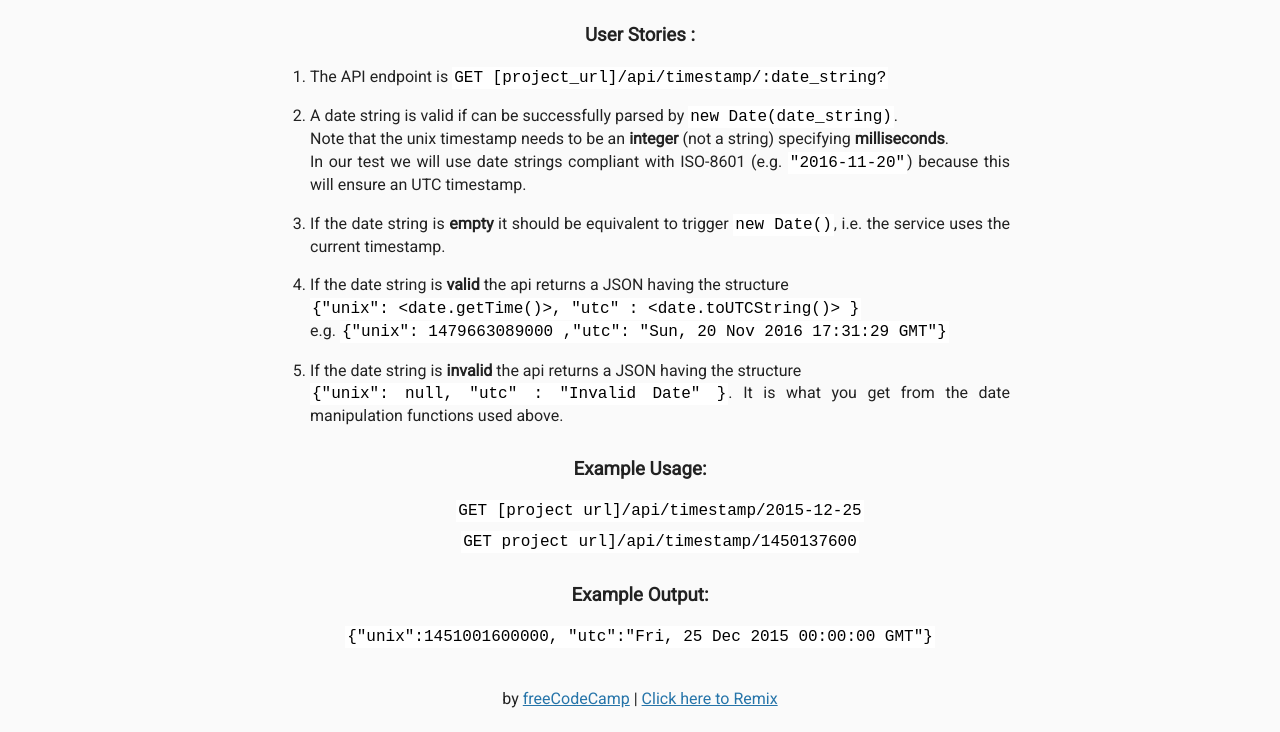
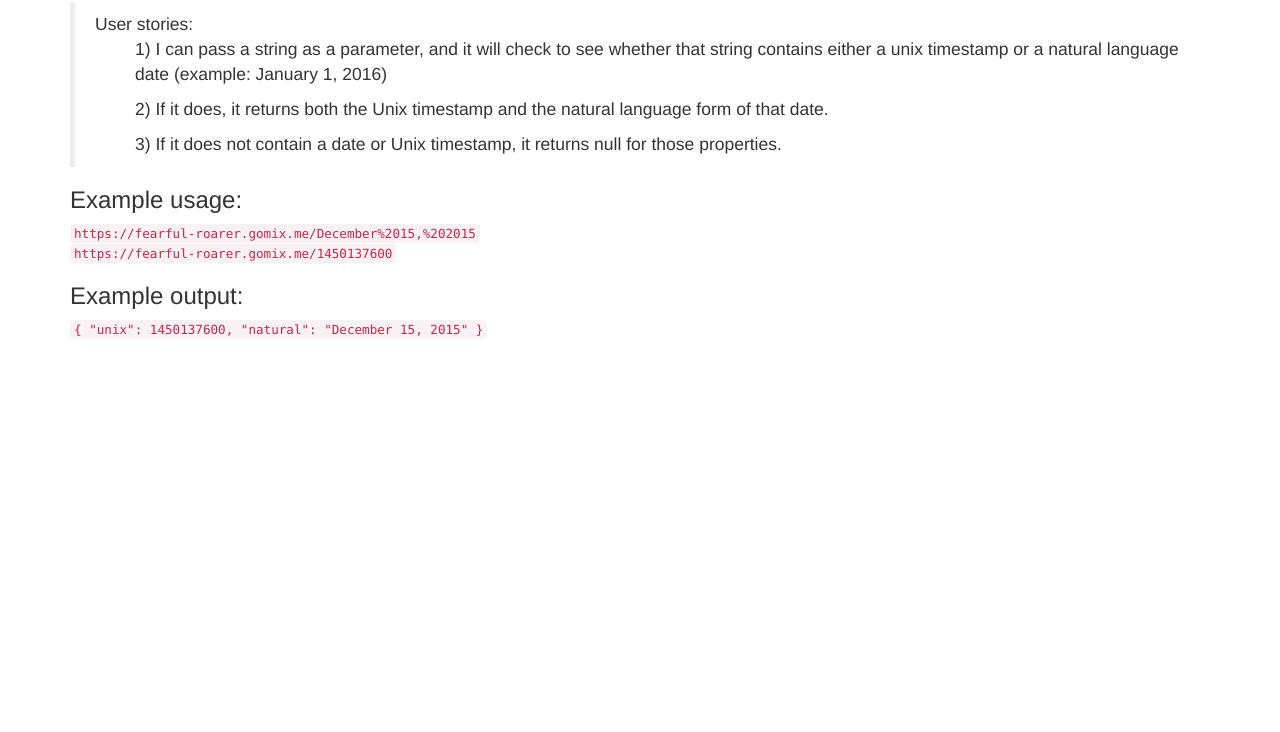
Before and after one commit to meherchandan/fcc-timestamp-microservice, a website: page views/index.html in a window 1280 px wide. Shown: the part 68-800 px from the top of the page. Drawn offline with nearby package versions, Linux system fonts and the light colour scheme; files that its build step writes are made by us from their sources.

Commit message:
Updated with Gomix

```diff
--- a/server.js
+++ b/server.js
@@ -14,11 +14,8 @@ app.use(cors({optionSuccessStatus: 200}));  // some legacy browsers choke on 204
 // http://expressjs.com/en/starter/static-files.html
 app.use(express.static('public'));
 
-//Route to provide current Date in UTC and UNIX timestamp format
-app.get("/api/timestamp",dateconverter.defaultDate);
-
 //Route to convert provided date to UTC and UNIX timestamp
-app.get("/api/timestamp/:timestamp",dateconverter.convertDate);
+app.get("/:timestamp",dateconverter);
 
 // http://expressjs.com/en/starter/basic-routing.html
 app.get("/", function (req, res) {
--- a/views/index.html
+++ b/views/index.html
@@ -1,50 +1,32 @@
-<!DOCTYPE html>
 
-<html>
-
+<!doctype html>
+<html lang="en">
     <head>
-      <title>Timestamp Microservice</title>
-      <link rel="shortcut icon" href="https://cdn.hyperdev.com/us-east-1%3A52a203ff-088b-420f-81be-45bf559d01b1%2Ffavicon.ico" type="image/x-icon"/>
-      <link href="https://fonts.googleapis.com/css?family=Roboto" rel="stylesheet" type="text/css">
-      <link href="style.css" rel="stylesheet" type="text/css">
+        <title>Timestamp microservice</title>
+        <link rel="stylesheet" href="https://maxcdn.bootstrapcdn.com/bootstrap/3.3.6/css/bootstrap.min.css">
     </head>
-
     <body>
-
         <div class="container">
-        <h2>API Project: Timestamp Microservice</h2>
-        <h3>User Stories :</h3>
-        <ol class="user-stories">
-
-          <li>The API endpoint is <code>GET [project_url]/api/timestamp/:date_string?</code></li>
-          <li>A date string is valid if can be successfully parsed by <code>new Date(date_string)</code>.<br>
-          Note that the unix timestamp needs to be an <strong>integer</strong> (not a string) specifying <strong>milliseconds</strong>.<br>
-          In our test we will use date strings compliant with ISO-8601 (e.g. <code>"2016-11-20"</code>) because this will ensure an UTC timestamp.</li>
-          <li>If the date string is <strong>empty</strong> it should be equivalent to trigger <code>new Date()</code>, i.e. the service uses the current timestamp.</li>
-          <li>If the date string is <strong>valid</strong> the api returns a JSON having the structure<br><code>{"unix": &lt;date.getTime()&gt;, "utc" : &lt;date.toUTCString()&gt; }</code><br>
-            e.g. <code>{"unix": 1479663089000 ,"utc": "Sun, 20 Nov 2016 17:31:29 GMT"}</code></li>
-          <li>If the date string is <strong>invalid</strong> the api returns a JSON having the structure <br>
-              <code>{"unix": null, "utc" : "Invalid Date" }</code>. It is what you get from the date manipulation functions used above.
-          </li>
-        </ol>
-
-        <h3>Example Usage:</h3>
-        <ul>
-          <li>
-            <code>GET [project url]/api/timestamp/2015-12-25</code></li>
-          <li><code>GET project url]/api/timestamp/1450137600</code></li>
-        </ul>
-
-        <h3>Example Output:</h3>
-        <p>
-          <code>{"unix":1451001600000, "utc":"Fri, 25 Dec 2015 00:00:00 GMT"}</code>
-        </p>
-      </div>
-      <div class="footer">
-        <p>
-          by <a href="http://www.freecodecamp.com/">freeCodeCamp</a> | <a href="https://hyperdev.com/#!/remix/FCC_API_timestamp_bplate/8338be2-a353-4892-8a0d-6295e4f12eb5">Click here to Remix</a>
-        </p>
+            <h1 class="header">
+                API Basejump: Timestamp microservice
+            </h1>
+            <blockquote>
+                User stories:
+                <ul>1) I can pass a string as a parameter, and it will check to see whether that string
+                contains either a unix timestamp or a natural language date (example: January 1, 2016)</ul>
+                <ul>2) If it does, it returns both the Unix timestamp and the natural language form of that date.</ul>
+                <ul>3) If it does not contain a date or Unix timestamp, it returns null for those properties.</ul>
+            </blockquote>
+            <h3>Example usage:</h3>
+            <code>https://fearful-roarer.gomix.me/December%2015,%202015</code><br>
+            <code>https://fearful-roarer.gomix.me/1450137600</code>
+            <h3>Example output:</h3>
+            <code>
+                {
+                  "unix": 1450137600,
+                  "natural": "December 15, 2015"
+                }
+            </code>
         </div>
     </body>
-
 </html>
```
Also changed, not shown: dateconverter.js (+10 -25 lines), README.md. Lines whose indentation alone changed are shown as unchanged.
